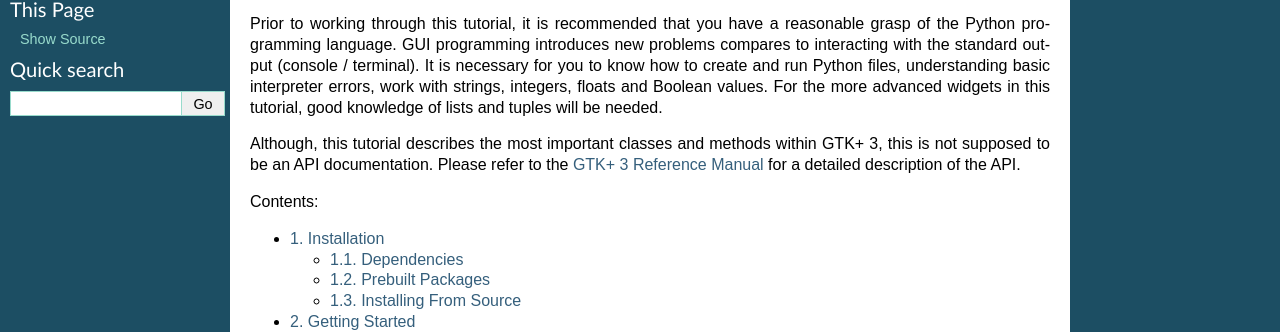
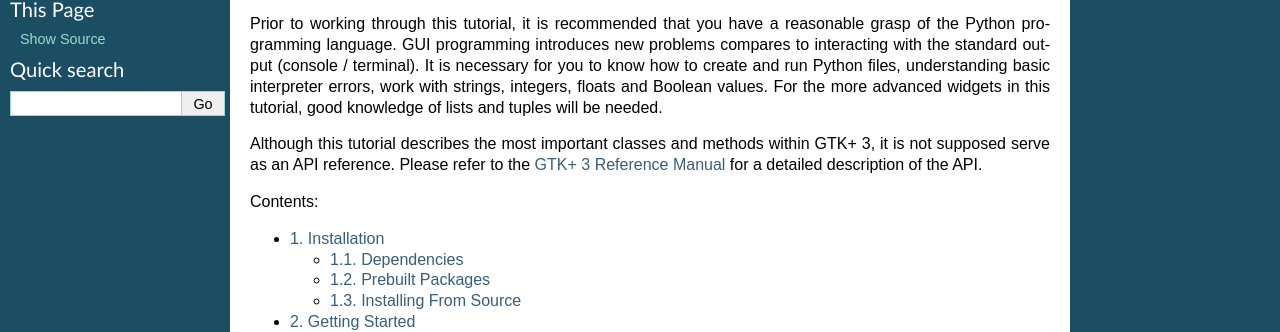
Before and after one commit to sebp/PyGObject-Tutorial, a Sphinx documentation site: the page built from source/index.txt, in a window 1280 px wide. Shown: the part 172-504 px from the top of the page. Built offline with Sphinx 7.4.7, drawn with Linux system fonts in a browser that asks for light colours.

Commit message:
source/index.txt: adjust a sentence

```diff
--- a/source/index.txt
+++ b/source/index.txt
@@ -21,8 +21,8 @@ floats and Boolean values.
 For the more advanced widgets in this tutorial, good knowledge of
 lists and tuples will be needed.
 
-Although, this tutorial describes the most important classes and methods within
-GTK+ 3, this is not supposed to be an API documentation. Please refer to the
+Although this tutorial describes the most important classes and methods within
+GTK+ 3, it is not supposed serve as an API reference. Please refer to the
 `GTK+ 3 Reference Manual <http://developer.gnome.org/gtk3/stable/>`_ for a
 detailed description of the API.
 
```
